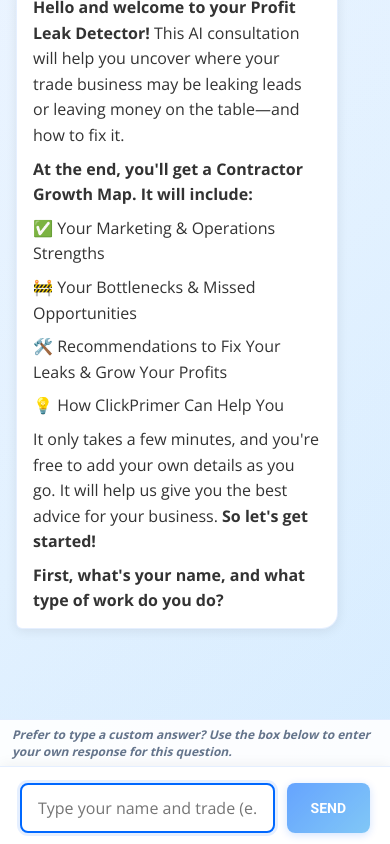
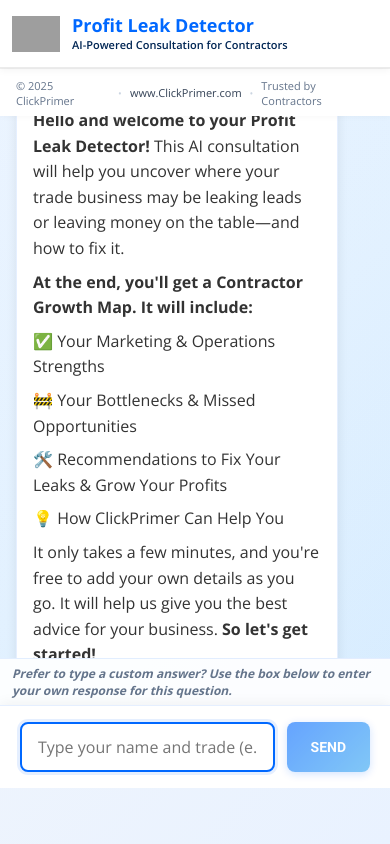
Before and after one commit to clickprimer/contractor-growth-map, a Next.js app: page / in a window 390 px wide. Built offline with nearby package versions, Linux system fonts and the light colour scheme; grey boxes are pictures that could not be loaded.

Commit message:
Add files via upload

```diff
--- a/styles/Home.module.css
+++ b/styles/Home.module.css
@@ -1,20 +1,21 @@
 /* ====== Layout Shell ====== */
 .container {
   width: 100vw;
-  min-height: 100vh;
+  height: 100vh;
   display: flex;
   flex-direction: column;
-  overflow: visible;
+  overflow: hidden;
 }
 
 /* Mobile layout fixes */
 @media (max-width: 768px) {
   .container {
-    height: auto;
-    min-height: 100vh;
-    overflow: visible;
-    position: relative;
-  }
+  width: 100vw;
+  height: 100vh;
+  display: flex;
+  flex-direction: column;
+  overflow: hidden;
+}
 }
 
 .header {
@@ -130,20 +131,30 @@
 
 /* Main Chat Area */
 .main {
-  flex: 1 1 auto;
+  position: fixed;
+  top: 72px;   /* header height */
+  bottom: 56px; /* footer height */
+  left: 0;
+  right: 0;
   display: flex;
   flex-direction: column;
-  min-height: 0;
-  overflow: visible;
+  min-height: 0; /* allow children to shrink for scroll */
+  overflow: hidden;
 }
 
 /* Mobile main area adjustments */
 @media (max-width: 768px) {
   .main {
-    overflow: visible;
-    min-height: auto;
-    flex: 1 1 auto;
-  }
+  position: fixed;
+  top: 72px;   /* header height */
+  bottom: 56px; /* footer height */
+  left: 0;
+  right: 0;
+  display: flex;
+  flex-direction: column;
+  min-height: 0; /* allow children to shrink for scroll */
+  overflow: hidden;
+}
 }
 
 /* Footer */
@@ -199,9 +210,12 @@
 /* ====== Mobile (≤768px) ====== */
 @media (max-width: 768px) {
   .container {
-    min-height: 100vh;
-    position: relative;
-  }
+  width: 100vw;
+  height: 100vh;
+  display: flex;
+  flex-direction: column;
+  overflow: hidden;
+}
 
   .header {
     height: 68px;
@@ -235,9 +249,16 @@
   }
 
   .main {
-    min-height: calc(100vh - 68px - 48px);
-    flex: 1;
-  }
+  position: fixed;
+  top: 72px;   /* header height */
+  bottom: 56px; /* footer height */
+  left: 0;
+  right: 0;
+  display: flex;
+  flex-direction: column;
+  min-height: 0; /* allow children to shrink for scroll */
+  overflow: hidden;
+}
 
   .footer {
     height: 48px;
@@ -288,3 +309,10 @@
     font-size: 15px;
   }
 }
+
+@media (max-width: 768px) {
+  .main {
+    top: 72px;
+    bottom: 56px;
+  }
+}
```
